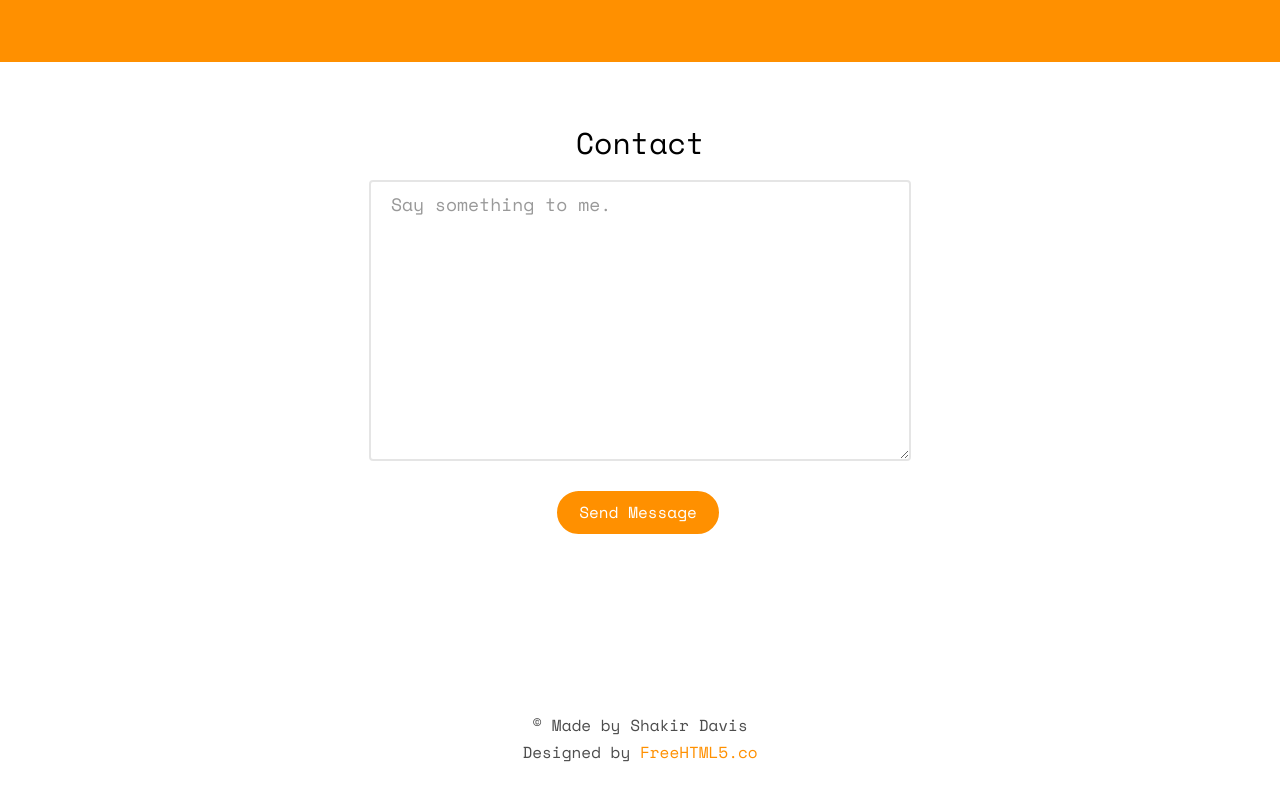
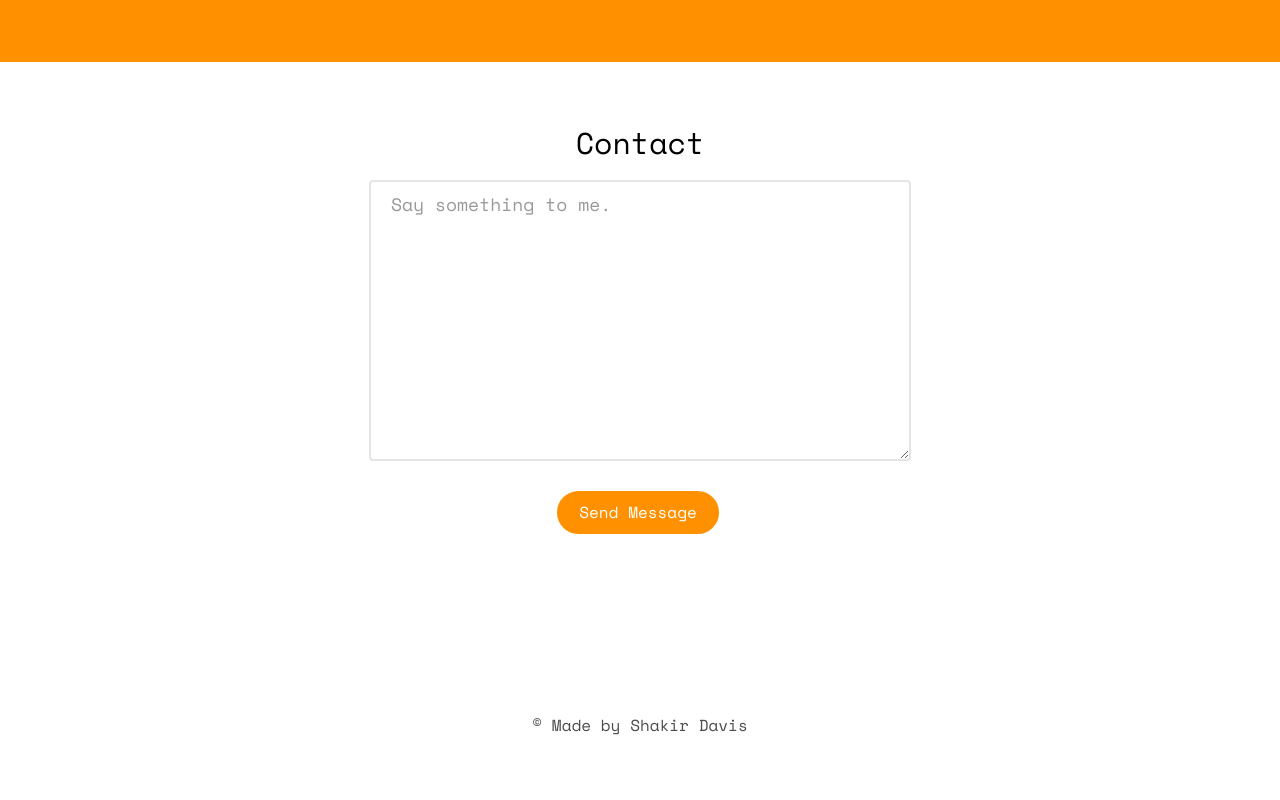
Before and after one commit to Shakird/shakird.github.io, a plain HTML site: page index.html in a window 1280 px wide. Shown: the part 3784-4584 px from the top of the page. Drawn offline with nearby package versions, Linux system fonts and the light colour scheme; files whose address does not match are found by name.

Commit message:
Portfolio Site (1.14)
Correction of Design.

```diff
--- a/index.html
+++ b/index.html
@@ -343,7 +343,9 @@
 		<div class="container">
 			<div class="row">
 				<div class="col-md-12">
-					<p>&copy; Made by Shakir Davis <br>Designed by <a href="http://freehtml5.co" target="_blank">FreeHTML5.co</a></p>
+					<p>&copy; Made by Shakir Davis
+						<!-- <br> -->
+						<!-- Designed by <a href="http://freehtml5.co" target="_blank">FreeHTML5.co</a></p> -->
 				</div>
 			</div>
 		</div>
```
